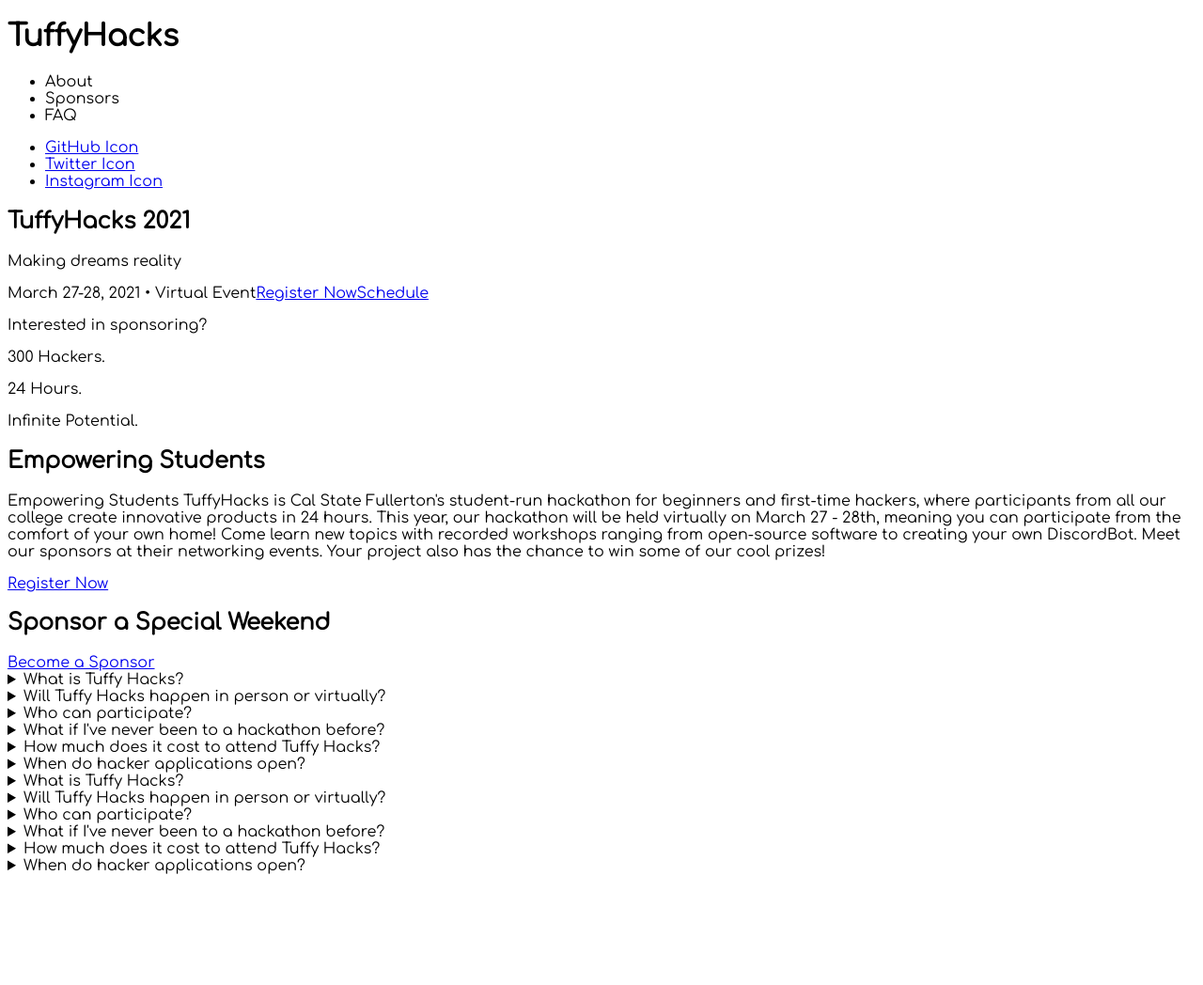
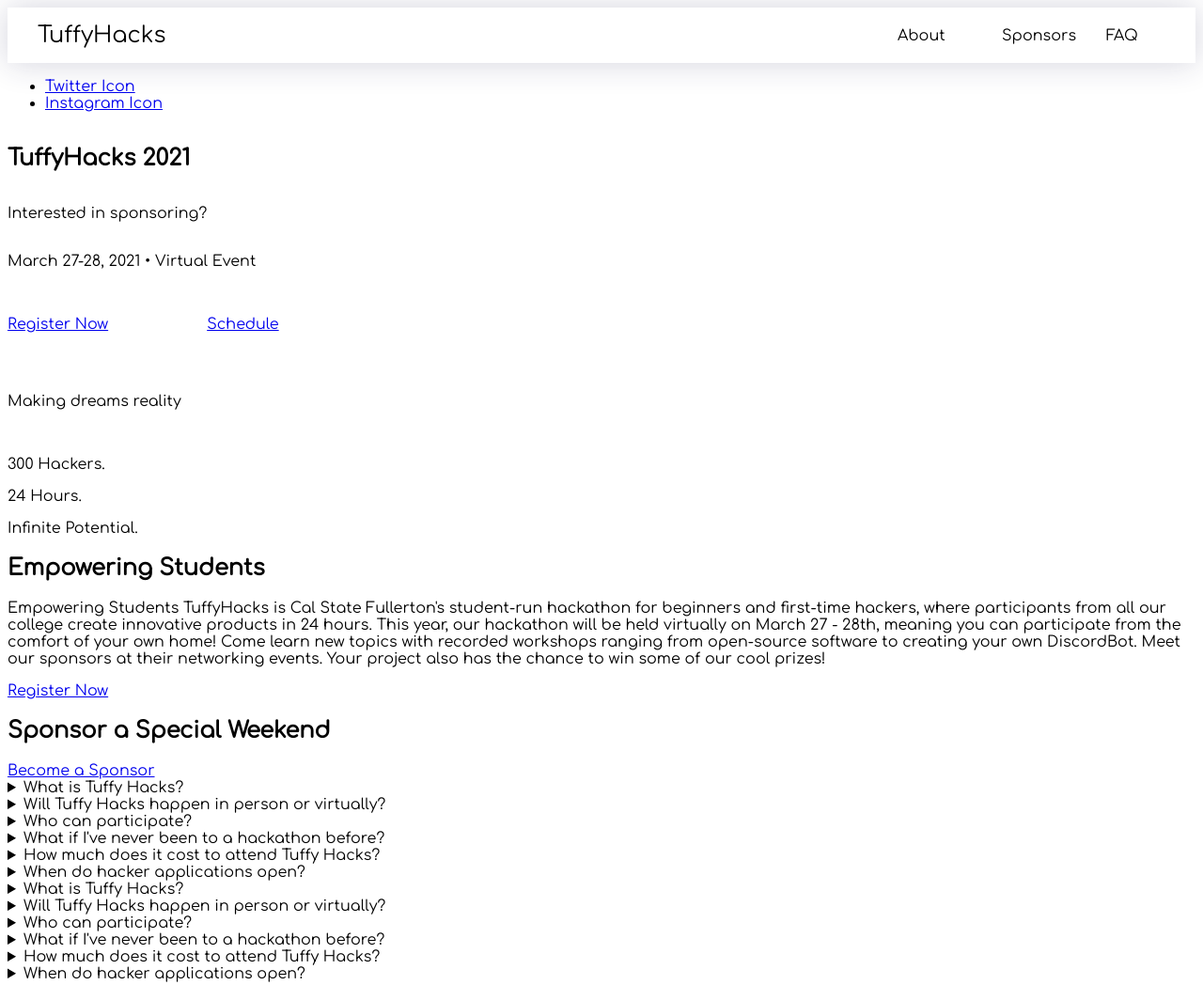
Before and after one commit to connerccook/TuffyHacks-2021, a Gatsby site: page / in a window 1280 px wide. Shown: the whole page at 94% size. Before the commit the page ends 938 px from the top, so only its background shows below. Built offline with nearby package versions, Linux system fonts and the light colour scheme; Gatsby itself is replaced by a stand-in of ours.

Commit message:
👨‍🔬 Gridded out the header and landing section

```diff
--- a/src/components/Content.tsx
+++ b/src/components/Content.tsx
@@ -44,10 +44,11 @@
 
       <section id="faq">
         <details>
-          <summary>What is Tuffy Hacks?</summary>
+          <summary>What is Tuffy Hacks?</summary>A fun time.
         </details>
         <details>
           <summary>Will Tuffy Hacks happen in person or virtually?</summary>
+          In person.
         </details>
         <details>
           <summary>Who can participate?</summary>
--- a/src/components/Header.tsx
+++ b/src/components/Header.tsx
@@ -8,13 +8,13 @@
       <nav>
         <ul>
           <li>
-            <a>About</a>
+            <a href="#">About</a>
           </li>
           <li>
-            <a>Sponsors</a>
+            <a href="#">Sponsors</a>
           </li>
           <li>
-            <a>FAQ</a>
+            <a href="#">FAQ</a>
           </li>
         </ul>
       </nav>
--- a/src/components/Social.tsx
+++ b/src/components/Social.tsx
@@ -5,9 +5,6 @@
   return (
     <aside>
       <ul>
-        <li>
-          <a href="#">GitHub Icon</a>
-        </li>
         <li>
           <a href="#">Twitter Icon</a>
         </li>
--- a/src/styles/Content.scss
+++ b/src/styles/Content.scss
@@ -0,0 +1,46 @@
+#landing {
+  display: grid;
+  grid-template-columns: auto 1fr;
+  grid-template-rows: repeat(5, 1fr);
+  gap: 0px 0px;
+  grid-template-areas:
+    "title title"
+    "p1 p1"
+    "date date"
+    "link1 link2"
+    "p2 p2";
+  h1 {
+    grid-area: title;
+  }
+  p:nth-of-type(1) {
+    grid-area: p1;
+  }
+  time {
+    grid-area: date;
+  }
+  a:nth-of-type(1) {
+    grid-area: link1;
+  }
+  a:nth-of-type(2) {
+    grid-area: link2;
+  }
+  p:nth-of-type(1) {
+    grid-area: p2;
+  }
+}
+
+#about {
+  margin: auto;
+  #stats {
+  }
+  #info {
+  }
+}
+
+#sponsors {
+  margin: auto;
+}
+
+#faq {
+  margin: auto;
+}
--- a/src/styles/Header.scss
+++ b/src/styles/Header.scss
@@ -0,0 +1,39 @@
+@import "./variables.scss";
+
+header {
+  display: grid;
+  grid-template-columns: 1fr auto;
+  align-items: center;
+  background: #ffffff;
+  box-shadow: 0px 0px 34px rgba(33, 33, 86, 0.2);
+
+  h1 {
+    padding: 0;
+    font-style: normal;
+    font-weight: normal;
+    font-size: 24px;
+    line-height: 27px;
+    color: #000000;
+    margin-left: 2rem;
+  }
+
+  nav {
+    ul {
+      list-style-type: none;
+      margin: 0;
+      display: grid;
+      grid-template-columns: repeat(3, 1fr);
+      li {
+        margin: 1em;
+        a {
+          color: $primaryColor;
+          text-decoration: none;
+          &:hover {
+            color: $secondaryColor;
+            text-decoration: underline;
+          }
+        }
+      }
+    }
+  }
+}
--- a/src/styles/Social.scss
+++ b/src/styles/Social.scss
@@ -0,0 +1,9 @@
+@import "./variables.scss";
+
+aside {
+  // position: fixed;
+  /* TODO
+   * Use `&::after` to make a vertical line on the bottom left.
+   * Use CSS grid to make the column of socials.
+   */
+}
--- a/src/styles/main.scss
+++ b/src/styles/main.scss
@@ -1,5 +1,9 @@
 @import url("https://fonts.googleapis.com/css2?family=Comfortaa&display=swap");
+@import "./variables.scss";
 
 * {
   font-family: "Comfortaa", sans-serif;
+  &::selection {
+    background: $highlightColor;
+  }
 }
--- /dev/null
+++ b/src/styles/variables.scss
@@ -0,0 +1,3 @@
+$primaryColor: black;
+$secondaryColor: #f24822;
+$highlightColor: #90c398;
```
